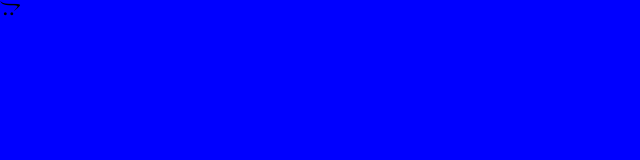
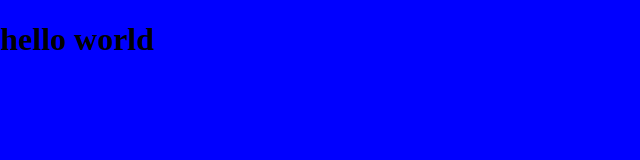
Before and after one commit to Milee-Patel/Template, a plain HTML site: page index.html in a window 1280 px wide. Shown: the whole page, without its empty margins (0-640 px from the left). Drawn offline with Linux system fonts and the light colour scheme.

Commit message:
h1 tag added

```diff
--- a/index.html
+++ b/index.html
@@ -12,7 +12,8 @@
     <link rel="stylesheet" href="style.css">
 </head>
 <body>
-    <i class="fa-brands fa-opencart"></i>
+    <h1> hello world  </h1>
+
     <!-- Script file  -->
     <script src="script.js"> </script>
 
```
